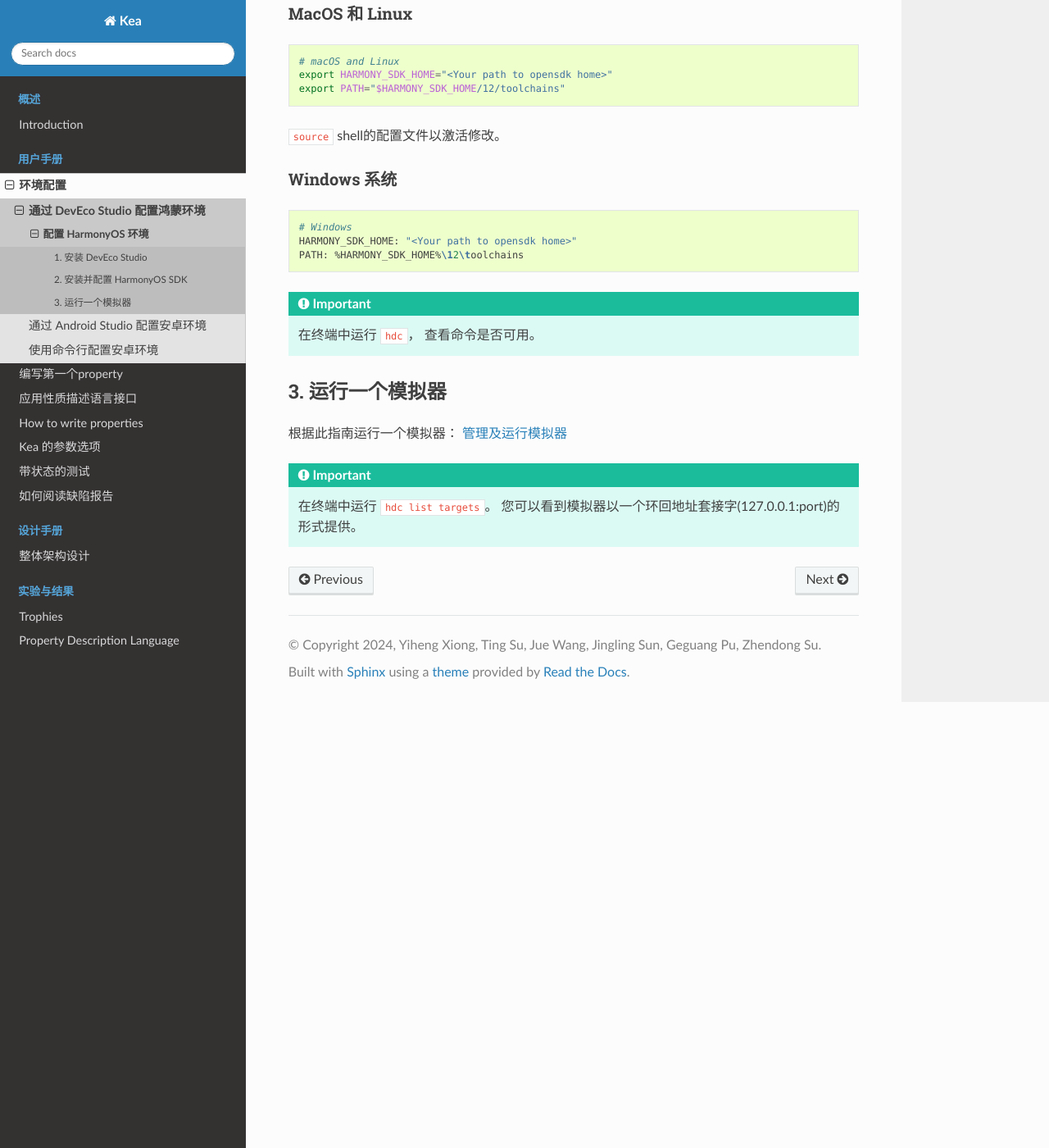
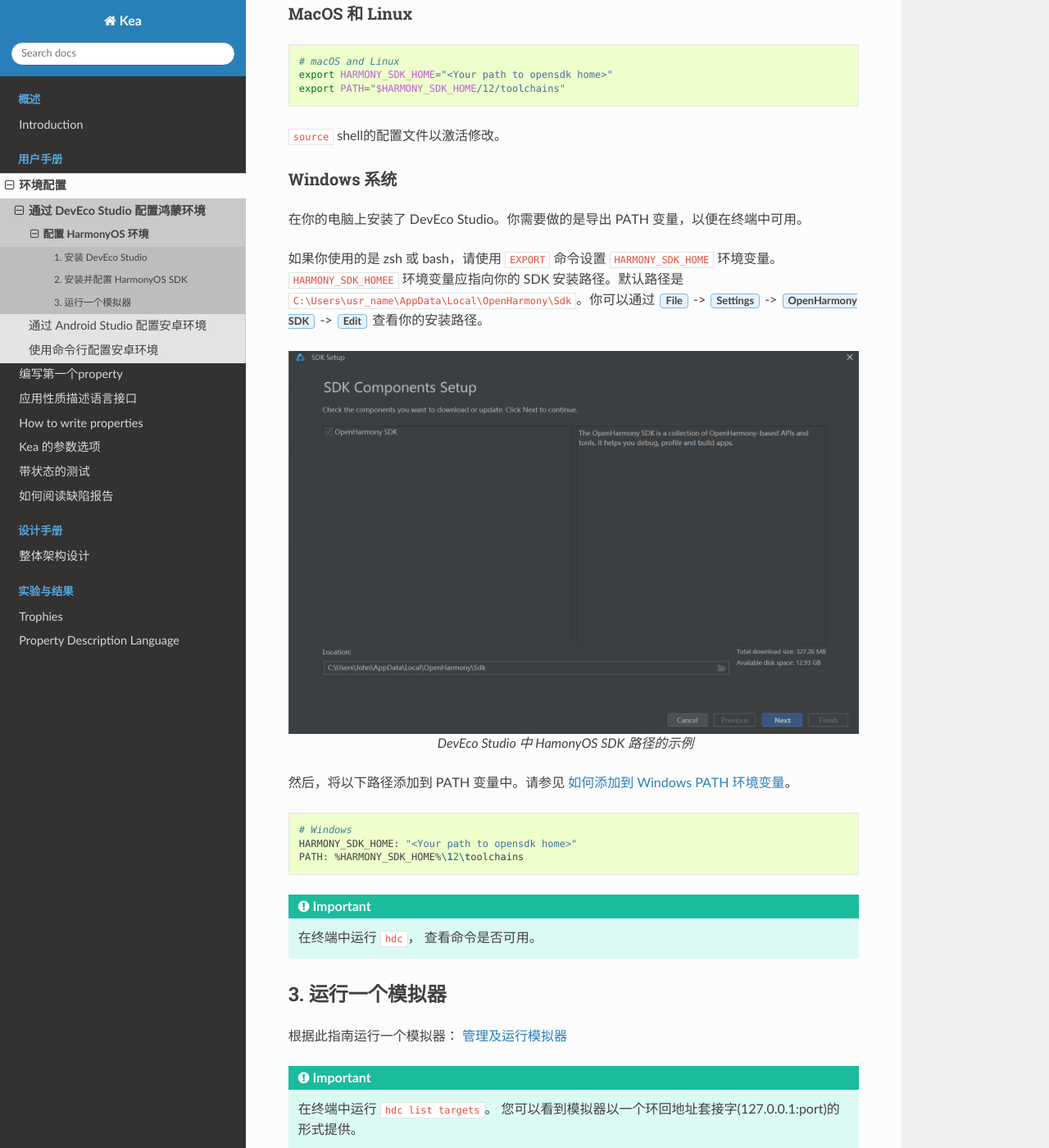
Before and after one commit to XixianLiang/kea-technic-docs, a Sphinx documentation site: the page built from docs/source/part-keaUserManuel/harmonyos_setup.rst, in a window 1280 px wide and 1400 px high, scrolled down 1321 px. Shown: the whole window at 82% size. Built offline with Sphinx 7.4.7 and the Read the Docs theme 3.1.0, drawn with Linux system fonts in a browser that asks for light colours.

Commit message:
HamonyOS SDK加上windows路径

```diff
--- a/docs/source/part-keaUserManuel/harmonyos_setup.rst
+++ b/docs/source/part-keaUserManuel/harmonyos_setup.rst
@@ -52,6 +52,18 @@
 Windows 系统
 -----------------------------
 
+在你的电脑上安装了 DevEco Studio。你需要做的是导出 PATH 变量，以便在终端中可用。
+
+如果你使用的是 zsh 或 bash，请使用 ``EXPORT`` 命令设置 ``HARMONY_SDK_HOME`` 环境变量。``HARMONY_SDK_HOMEE``
+环境变量应指向你的 SDK 安装路径。默认路径是 ``C:\Users\usr_name\AppData\Local\OpenHarmony\Sdk``。你可以通过 :guilabel:`File` -> :guilabel:`Settings` -> :guilabel:`OpenHarmony SDK` -> :guilabel:`Edit` 查看你的安装路径。
+
+.. figure:: ../../images/harmony_home_path_win.png
+    :align: center
+
+    DevEco Studio 中 HamonyOS SDK 路径的示例
+
+然后，将以下路径添加到 PATH 变量中。请参见 `如何添加到 Windows PATH 环境变量 <https://helpdeskgeek.com/windows-10/add-windows-path-environment-variable/>`_。
+
 .. code-block:: bash
 
    # Windows
```
Also changed, not shown: docs/images/harmony_home_path_win.png (added).
